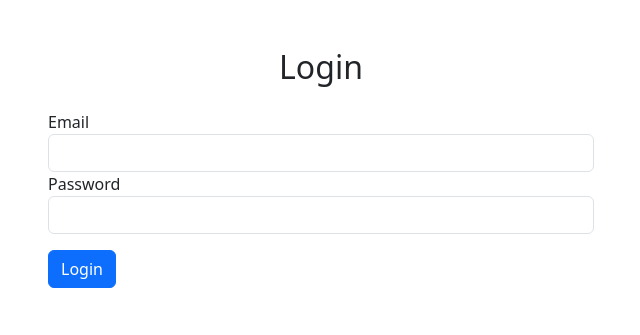
After one commit to agnislur/dummyCRUD, a Flask app: page /login in a window 1280 px wide. The commit adds this page. Shown: the top 335 px of the page, without its empty margins (319-959 px from the left). Run offline with Flask 3, Linux system fonts and the light colour scheme.

Commit message:
update fitur login dan registe

```diff
--- a/routes.py
+++ b/routes.py
@@ -1,5 +1,5 @@
-from flask import Blueprint, render_template, redirect, url_for
-from controllers.user import add_user_function, edit_user_function, delete_user_function
+from flask import Blueprint, render_template, redirect, url_for, request
+from controllers.user import add_user_function, edit_user_function, delete_user_function, register_user_function, login_user_function
 import sys
 from models.user import User
 
@@ -28,4 +28,34 @@ def delete_user(id):
     user = User.get_by_id(id)
     print(user,file=sys.stderr)
     delete_user_function(user)
-    return redirect(url_for('main.home'))
+    return redirect(url_for('main.home_page'))
+
+@main.route('/login', methods=['GET', 'POST'])
+def login():
+    if request.method == 'POST':
+        email = request.form['email']
+        password = request.form['password']
+        user = login_user_function(email, password)
+        if user:
+            return redirect(url_for('main.home_page'))
+        else:
+            return "Invalid credentials", 401
+    return render_template('login.html')
+
+@main.route('/register', methods=['GET', 'POST'])
+def register():
+    if request.method == 'POST':
+        name = request.form['name']
+        email = request.form['email']
+        password = request.form['password']
+        user = register_user_function(name, email, password)
+        if user:
+            return redirect(url_for('main.login'))
+        else:
+            return "Registration failed", 400
+    return render_template('register.html')
+
+@main.route('/home', methods=['GET'])
+def home_page():
+    data = User.get_all()
+    return render_template('home.html', data=data)
--- /dev/null
+++ b/templates/login.html
@@ -0,0 +1,30 @@
+<!doctype html>
+<html lang="en">
+<head>
+    <meta charset="utf-8">
+    <meta name="viewport" content="width=device-width, initial-scale=1">
+    <title>Login</title>
+    <link href="https://cdn.jsdelivr.net/npm/bootstrap@5.3.3/dist/css/bootstrap.min.css" rel="stylesheet" integrity="sha384-QWTKZyjpPEjISv5WaRU9OFeRpok6YctnYmDr5pNlyT2bRjXh0JMhjY6hW+ALEwIH" crossorigin="anonymous">
+</head>
+<body>
+    <div class="container py-5">
+        <div class="row justify-content-center">
+            <div class="col-lg-6">
+                <h2 class="mb-4 text-center">Login</h2>
+                <form method="POST" action="{{ url_for('main.login') }}">
+                    <div class="form-group">
+                        <label for="email">Email</label>
+                        <input type="email" id="email" name="email" class="form-control" required>
+                    </div>
+                    <div class="form-group">
+                        <label for="password">Password</label>
+                        <input type="password" id="password" name="password" class="form-control" required>
+                    </div>
+                    <button type="submit" class="btn btn-primary mt-3">Login</button>
+                </form>
+            </div>
+        </div>
+    </div>
+    <script src="https://cdn.jsdelivr.net/npm/bootstrap@5.3.3/dist/js/bootstrap.bundle.min.js" integrity="sha384-YvpcrYf0tY3lHB60NNkmXc5s9fDVZLESaAA55NDzOxhy9GkcIdslK1eN7N6jIeHz" crossorigin="anonymous"></script>
+</body>
+</html>
```
Also changed, not shown: controllers/user.py (+23 -0 lines), templates/home.html (added, +62 -0 lines), templates/index.html (+16 -57 lines), templates/register.html (added, +34 -0 lines).
